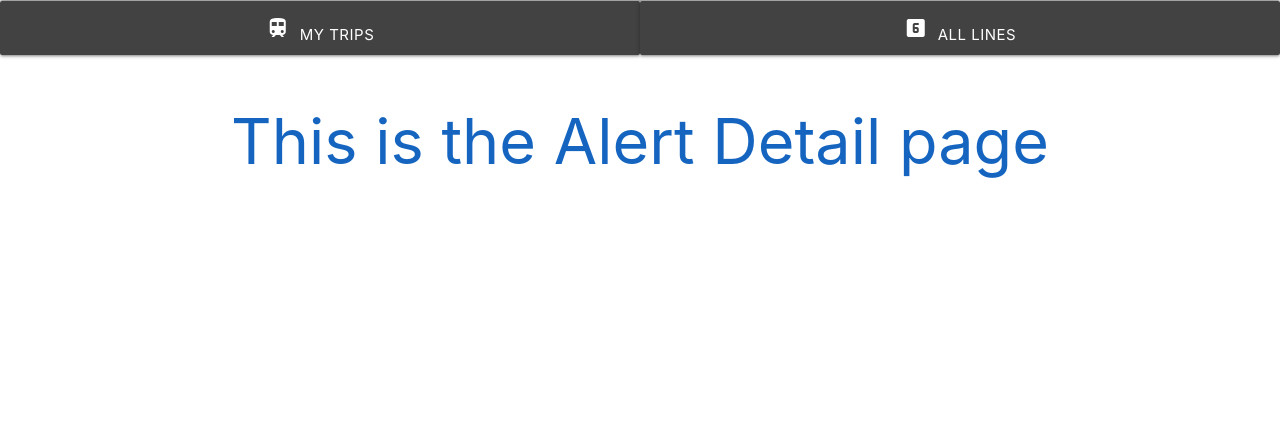
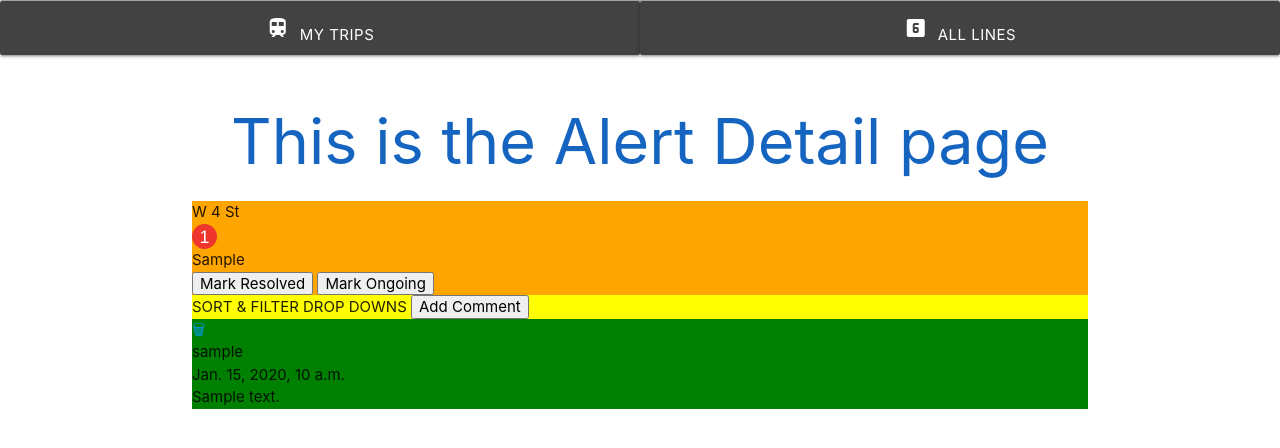
Before and after one commit to mikefeldberg/getting-there, a Django app: page /alerts/1/ in a window 1280 px wide. Shown: the part 64-512 px from the top of the page. Run offline with Django 3.2, Linux system fonts and the light colour scheme; a user stored in the database is signed in; data comes from the database, SQL or seed files in the repository; tables that the repository leaves empty hold one stand-in row (values such as "Sample post").

Commit message:
add create alert; add comment; alert voting (no functionality); add comment delete button (no functionality) (#17)
* zero state for home page

* add create alert page and functionality

* add login verification to user-only views

* fix add trip and add alert redirect error

* start building alert detail view

* add alert  detail routing and template page

* alert detail & comment new wip

* fix auth signup error

* wip: add comment; vote on alerts

* update comment display; add delete button (no function yet)

* add comment works

* fix add comment

```diff
--- a/main/models.py
+++ b/main/models.py
@@ -78,5 +78,5 @@ class Vote(models.Model):
     created_at = models.DateTimeField(auto_now_add=True)
     updated_at = models.DateTimeField(auto_now=True)
 
-    def __str__(self):
-        return self.resolved
+    # def __str__(self):
+    #     return self.resolved
--- a/main/templates/alerts/detail.html
+++ b/main/templates/alerts/detail.html
@@ -2,6 +2,41 @@
 
 {% block content %}
 
+<title>Getting There - Alert Detais</title>
+
 <h1>This is the Alert Detail page</h1>
 
+<div>
+    <div style="background-color:orange">
+        <div>
+            <div>{{ alert.station.name }}</div>
+            <div class="line-emblem line-emblem-md {% if alert.line.express %} diamond {% endif %}" style="background-color:{{ alert.line.color }};color:{{ alert.line.text_color }}">
+                {{ alert.line.name }}
+            </div>
+            <div>{{ alert.direction }}</div>
+        </div>
+        <div>
+            <a href="/alerts/{{ alert.id }}/mark_resolved"><button>Mark Resolved</button></a>
+            <a href="/alerts/{{ alert.id }}/mark_ongoing"><button>Mark Ongoing</button></a>
+        </div>
+    </div>
+    <div style="background-color:yellow">
+        SORT & FILTER DROP DOWNS
+        <a href="/alerts/{{ alert.id }}/add_comment"><button>Add Comment</button></a>
+    </div>
+    <div style="background-color:green" class="all_comments">
+        {% for comment in comments %}
+            <div class="comment_container">
+                {% if comment.user__id == user_id %}
+                    <a href="">&#128465;</a>
+                {% endif %}
+                <div class="comment_body">{{ comment.user__username }}</div>
+                <div class="comment_body">{{ comment.created_at }}</div>
+                <div class="comment_body">{{ comment.message }}</div>
+            </div>
+        {% endfor %}
+    </div>
+</div>
+
+
 {% endblock %}
--- a/main/templates/alerts/new.html
+++ b/main/templates/alerts/new.html
@@ -2,8 +2,12 @@
 
 {% block content %}
 
+<title>Getting There - Create Alert</title>
+
 <h1>This is the Add Alert page</h1>
+
 <h2>For the {{ station.name }} stop on the {{ line.name }} line.</h2>
+
 <form action="" method="POST">
     {% csrf_token %}
     <div>Station: {{ station.name }}</div>
--- a/main/templates/base.html
+++ b/main/templates/base.html
@@ -7,12 +7,10 @@
     <meta charset="UTF-8">
     <meta name="viewport" content="width=device-width, initial-scale=1.0">
     <meta http-equiv="X-UA-Compatible" content="ie=edge">
-    <title>Getting There</title>
     <link rel="stylesheet" href="https://cdnjs.cloudflare.com/ajax/libs/materialize/1.0.0/css/materialize.min.css">
     <link rel="stylesheet" href="{% static 'css/style.css' %}">
     <link href="https://fonts.googleapis.com/icon?family=Material+Icons" rel="stylesheet">
 </head>
-
 <body>
     <nav class="nav-wrapper blue darken-3">
         <div class="container">
--- a/main/templates/home.html
+++ b/main/templates/home.html
@@ -1,6 +1,8 @@
 {% extends 'base.html' %}
 
 {% block content %}
+
+<title>Getting There - Home</title>
 
 <h1>My Trips</h1>
 {% if trips %}
--- a/main/templates/lines/detail.html
+++ b/main/templates/lines/detail.html
@@ -1,6 +1,8 @@
 {% extends 'base.html' %}
 
 {% block content %}
+
+<title>Getting There - {{ line.name }} Status</title>
 
 <h1>{{ line.name }} Status</h1>
 
--- a/main/templates/lines/index.html
+++ b/main/templates/lines/index.html
@@ -1,6 +1,8 @@
 {% extends 'base.html' %}
 
 {% block content %}
+
+<title>Getting - All lines</title>
 
 <h1>All Lines</h1>
 
--- a/main/templates/trips/edit.html
+++ b/main/templates/trips/edit.html
@@ -1,6 +1,8 @@
 {% extends 'base.html' %}
 
 {% block content %}
+
+<title>Getting - Edit Trips</title>
 
 <h1>This is the Edit Trip page</h1>
     {% for trip in trips %}
--- a/main/templates/trips/new.html
+++ b/main/templates/trips/new.html
@@ -1,6 +1,8 @@
 {% extends 'base.html' %}
 
 {% block content %}
+
+<title>Getting - Create Trip</title>
 
 <h1>This is the Add Trip page</h1>
 <h2>For the {{ station.name }} stop on the {{ line.name }} line.</h2>
--- a/main/urls.py
+++ b/main/urls.py
@@ -14,4 +14,7 @@ urlpatterns = [
     path('stations/alerts/<int:station_id>/<int:line_id>/', views.alerts_index, name='alerts_index'),
     path('alerts/new/<int:station_id>/<int:line_id>/', views.alerts_new, name='alerts_new'),
     path('alerts/<int:alert_id>/', views.alerts_detail, name='alerts_detail'),
+    path('alerts/<int:alert_id>/add_comment', views.comments_new, name='comments_new'),
+    path('alerts/<int:alert_id>/mark_resolved', views.mark_resolved, name='mark_resolved'),
+    path('alerts/<int:alert_id>/mark_ongoing', views.mark_ongoing, name='mark_ongoing'),
 ]
--- a/main/views.py
+++ b/main/views.py
@@ -47,7 +47,7 @@ def signup(request):
         if form.is_valid():
             user = form.save()
             login(request, user)
-            return redirect('index')
+            return redirect('home')
         else:
             error_message = 'Invalid sign up - try again!'
 
@@ -171,6 +171,7 @@ def alerts_index(request, station_id, line_id):
         'line__color',
         'line__text_color',
         'line__express',
+        'station__name',
         'direction',
     ).all()
 
@@ -240,24 +241,80 @@ def alerts_new(request, station_id, line_id):
 
     return render(request, 'alerts/new.html', {'line': line, 'station': station, 'train_list': train_list, 'minute_range': minute_range})
 
+
 def alerts_detail(request, alert_id):
-    return render(request, 'alerts/detail.html')
-    # line = Line.objects.filter(id=line_id, deleted_at=None).first()
-    # stations = Station.objects.filter(line_id=line_id, deleted_at=None).all()
+    alert = Alert.objects.filter(id=alert_id, deleted_at=None).first()
+    user_id = request.user.id
 
-    # trips = Trip.objects.filter(
-    #     user_id=request.user.id,
-    #     line_id=line_id,
-    #     deleted_at=None
-    # ).values('station_id').all()
+    comments = Comment.objects.filter(
+        alert_id=alert.id,
+        deleted_at=None
+    ).values(
+        'user__id',
+        'user__username',
+        'message',
+        'created_at'
+    ).all()
 
-    # trip_station_ids = [i['station_id'] for i in trips]
+    return render(request, 'alerts/detail.html', {'alert': alert, 'comments': comments, 'user_id': user_id})
 
-    # user = User.objects.filter(id=request.user.id).first()
 
-    # return render(request, 'lines/detail.html', {
-    #     'line': line,
-    #     'stations': stations,
-    #     'trip_station_ids': trip_station_ids,
-    #     'user': user
-    # })
+def comments_new(request, alert_id):
+    if request.method == 'POST':
+        data = request.POST.copy()
+        del data['csrfmiddlewaretoken']
+
+        alert = Alert.objects.filter(id=alert_id).first()
+
+        comment = Comment(
+            user=request.user,
+            alert_id=alert.id,
+            message=data['message'],
+        )
+
+        comment.save()
+        return redirect('/')
+
+    current_user = Alert.objects.filter(
+        id=alert_id
+    ).values(
+        'user__id',
+        'user__username',
+        'user__first_name',
+    )
+
+    alert = Alert.objects.filter(id=alert_id).first()
+
+    return render(request, 'comments/new.html', {'alert': alert, 'current_user': current_user})
+
+def mark_resolved(request, alert_id):
+    vote = Vote.objects.filter(
+        alert_id=alert_id,
+        user_id=request.user.id
+    ).first()
+
+    if (vote):
+        vote.resolved=True
+        return render(request, 'alerts/')
+
+    vote = Vote(
+        alert_id=alert_id,
+        user_id=request.user.id,
+        resolved=True
+    )
+
+    vote.save()
+
+    return render(request, 'about.html')
+
+def mark_ongoing(request, alert_id):
+    vote = Vote(
+        alert_id=alert_id,
+        user_id=request.user.id,
+        resolved=False
+    )
+
+
+    print(vote)
+
+    return False
```
Also changed, not shown: main/templates/comments/new.html (added, +26 -0 lines), main/templates/stations/alert_index.html (+6 -6 lines).
